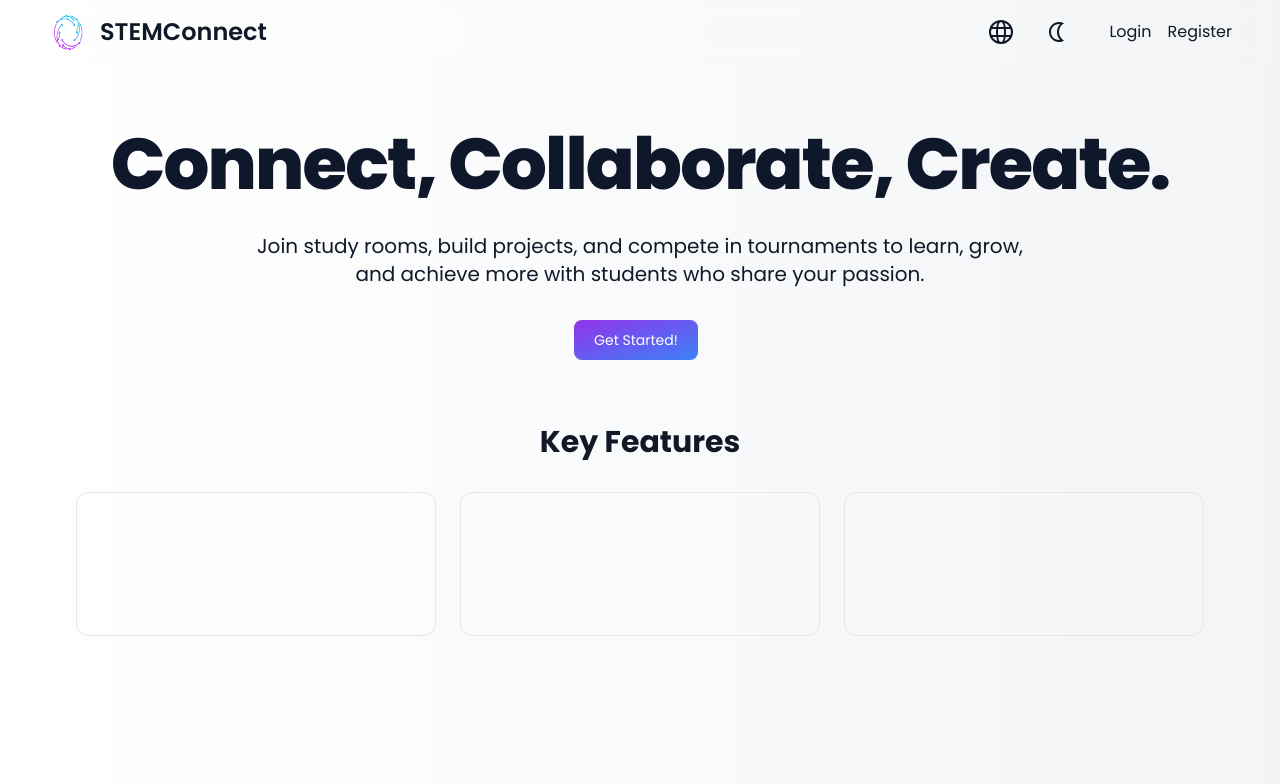
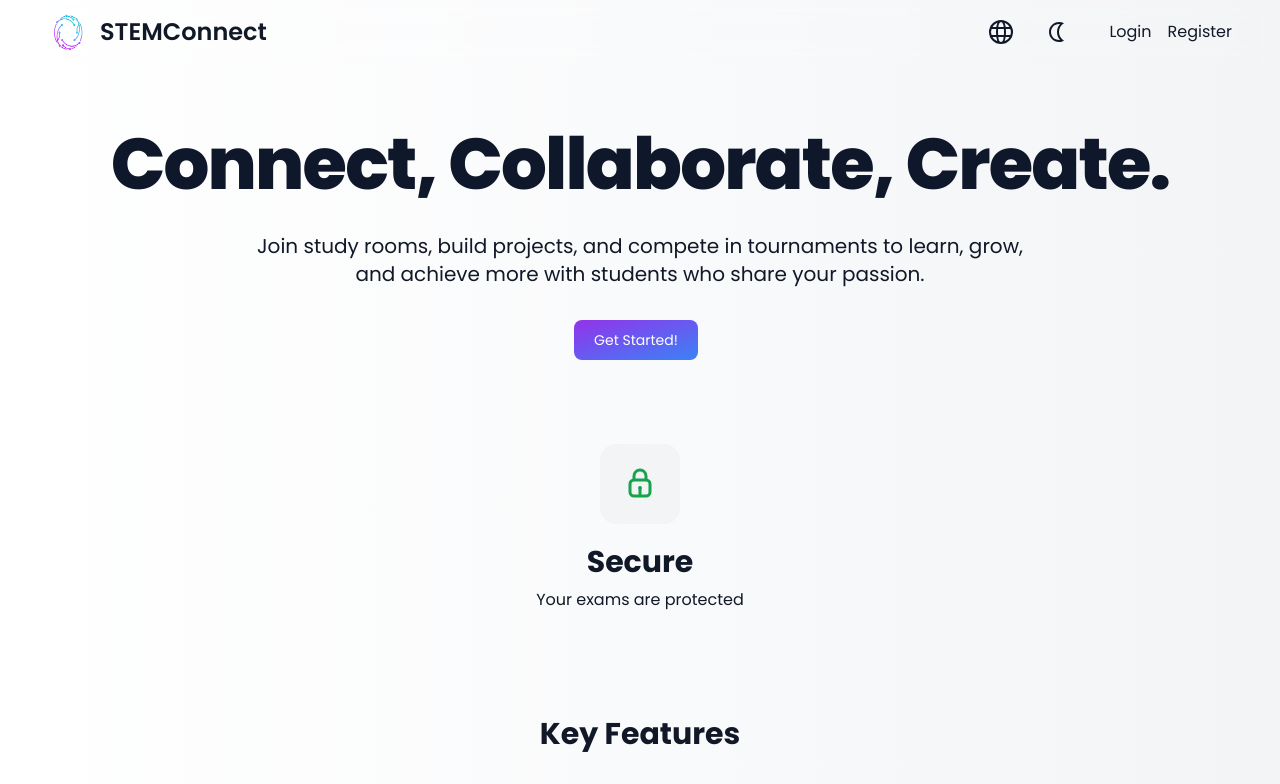
Before and after one commit to Ahmed-Khanji/STEMConnect, a React (Vite) app in the folder frontend/: page / in a window 1280 px wide. Shown: the top 784 px of the page. Built offline with nearby package versions, Linux system fonts and the light colour scheme.

Commit message:
half finishing Stats.jsx

```diff
--- a/frontend/src/components/home/Features.jsx
+++ b/frontend/src/components/home/Features.jsx
@@ -5,7 +5,7 @@ function Features() {
   const { t } = useTranslation();
 
   return (
-    <section className="w-full max-w-7xl mx-auto px-4 py-8">
+    <section className="w-full max-w-7xl mx-auto py-8">
       <h2 className="text-3xl font-bold text-center mb-8">
         {t("features.title")}
       </h2>
--- /dev/null
+++ b/frontend/src/components/home/Stats.jsx
@@ -0,0 +1,41 @@
+import { useState, useEffect } from 'react'
+import { useTranslation } from 'react-i18next';
+
+
+export default function Stats() {
+    const { t } = useTranslation();
+
+    return (
+        <div className="flex flex-col justify-center items-center gap-1 w-full max-w-7xl mx-auto py-8">
+            <h1></h1>
+            <StatCard icon={<LockIcon />} subtitle="Secure" text="Your exams are protected" />
+            {/* security (check synap), Impact (helped x students), Built to scale (synap) */}
+        </div>
+    )
+}
+
+function StatCard({ icon, subtitle, text }) {
+    return (
+        <div className="flex flex-col items-center justify-center gap-5 p-4">
+            {icon}
+            <div className="flex flex-col items-center gap-2">
+                <h2 className="text-3xl font-bold">{subtitle}</h2>
+                <p className="text-center">{text}</p>
+            </div>
+        </div>
+    )
+}
+
+// to be changed to a simpler icon later
+function LockIcon() {
+  return (
+    <div className="flex items-center justify-center p-4 rounded-2xl bg-gray-100 dark:bg-white">
+      <svg viewBox="0 0 24 24" className="w-12 h-12 text-green-600" fill="none" xmlns="http://www.w3.org/2000/svg">
+        <rect x="7" y="10" width="10" height="8" rx="2" stroke="currentColor" strokeWidth="1.5" />
+        <path d="M9 10V8a3 3 0 0 1 6 0v2" stroke="currentColor" strokeWidth="1.5" />
+        <circle cx="12" cy="14" r="1" fill="currentColor" />
+        <path d="M12 15v2" stroke="currentColor" strokeWidth="1.5" strokeLinecap="round" />
+      </svg>
+    </div>
+  );
+}
--- a/frontend/src/pages/Home.jsx
+++ b/frontend/src/pages/Home.jsx
@@ -1,6 +1,7 @@
 import { useState, useEffect } from 'react';
 import NavBar from '../components/home/NavBar';
 import Hero from '../components/home/Hero';
+import Stats from '../components/home/Stats';
 import Features from '../components/home/Features';
 
 function Home() {
@@ -33,6 +34,7 @@ function Home() {
       >
           <NavBar scrolled={scrolled} />
           <Hero />
+          <Stats />
           <Features />
 
           {/* steps section */}
```
